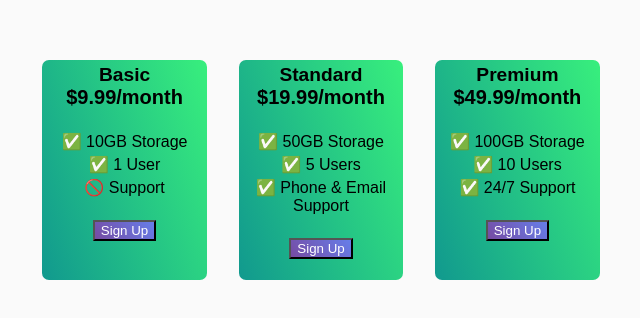
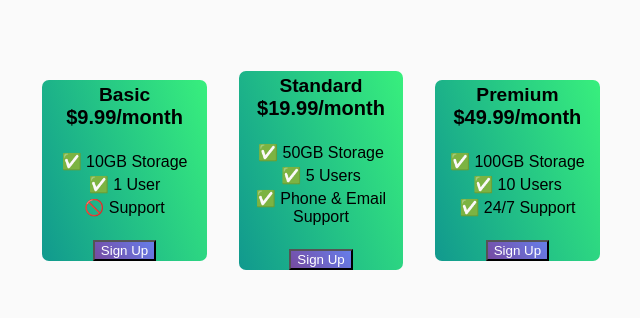
Before and after one commit to manohargodugu/plan-card, a plain HTML site: page index.html in a window 1280 px wide. Shown: the part 230-548 px from the top of the page, without its empty margins (319-959 px from the left). Drawn offline with Linux system fonts and the light colour scheme; a web font is replaced by a local one.

Commit message:
Update index.html

```diff
--- a/index.html
+++ b/index.html
@@ -33,13 +33,12 @@
         justify-content: center;
         align-items: center;
         max-width: 600px;
-        height: 100vh;
         gap: 2rem;
       }
       .pricing-plan{
         flex: 1;
         background-color: lightgreen;
-        height: 220px;
+        height: fit-cotent;
         border-radius: 7px;
         text-align: center;
         background-image: linear-gradient(70deg, #11998E, #38EF7D);
```
